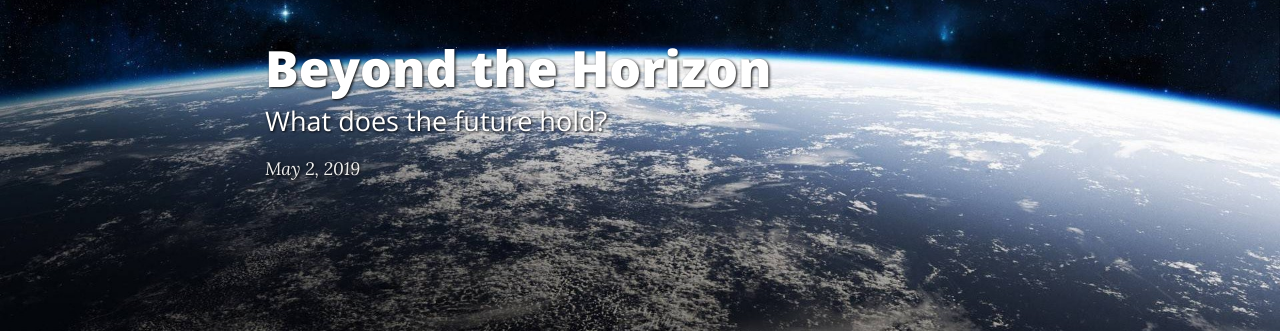
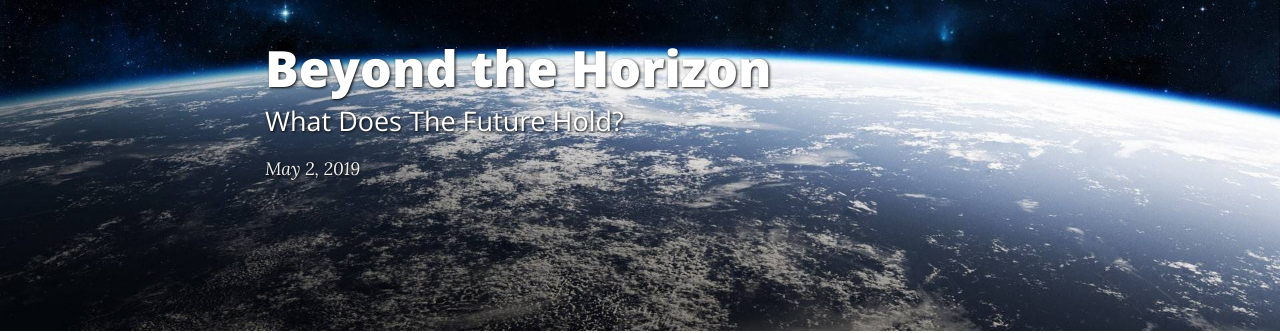
Before and after one commit to BigIdeasForum/bigideasforum.github.io, a Jekyll site: the page built from _posts/2019/2019-05-02-beyond-the-horizon.md, in a window 1280 px wide and 1384 px high. Shown: the part 200-533 px from the top of the window. Built offline with Jekyll 4.4.1, drawn with Linux system fonts in a browser that asks for light colours; nearby versions of some CDN libraries.

Commit message:
Update title

```diff
--- a/_posts/2019/2019-05-02-beyond-the-horizon.md
+++ b/_posts/2019/2019-05-02-beyond-the-horizon.md
@@ -1,6 +1,6 @@
 ---
 title:  Beyond the Horizon
-subtitle: What does the future hold?
+subtitle: What Does The Future Hold?
 date:   2019-05-02 19:00:00
 categories: Future, Torben, Bob
 tags: [Future, Other Technologies]
```
